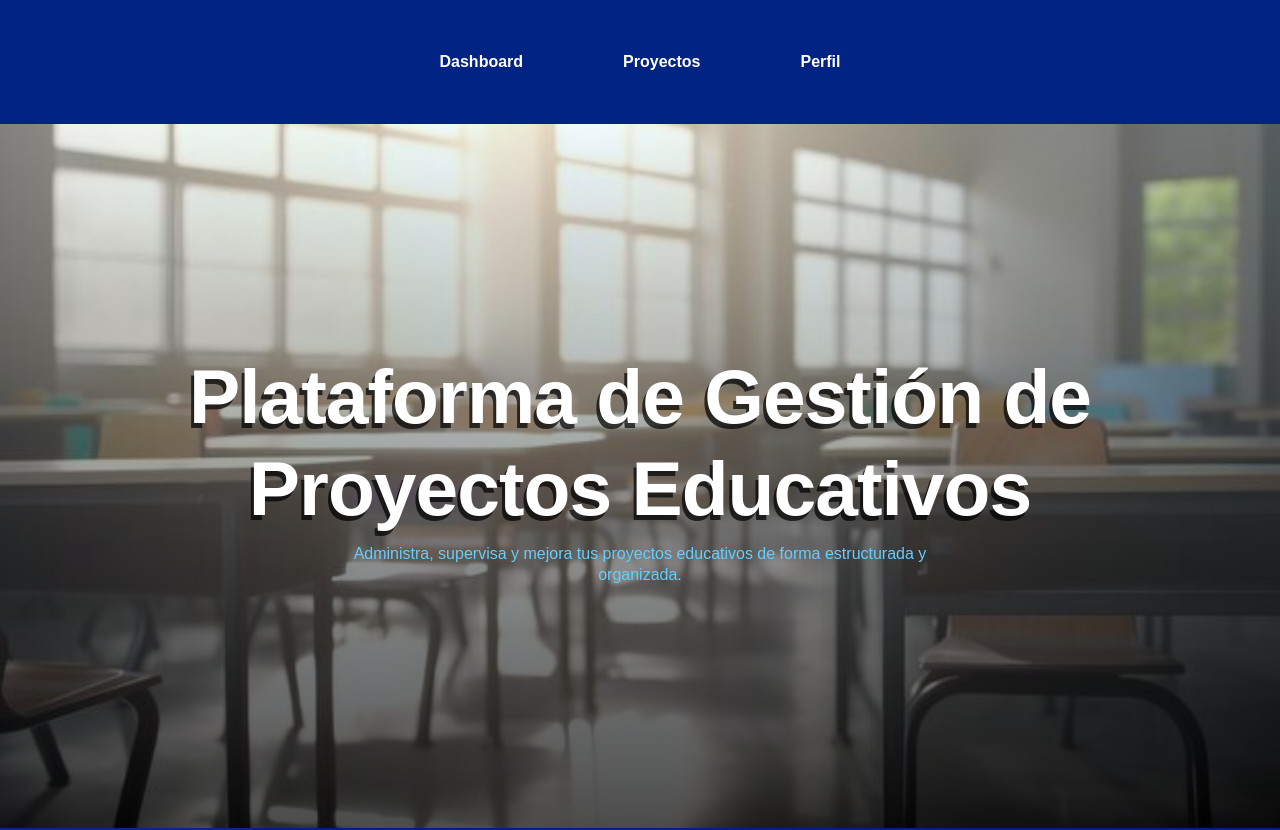
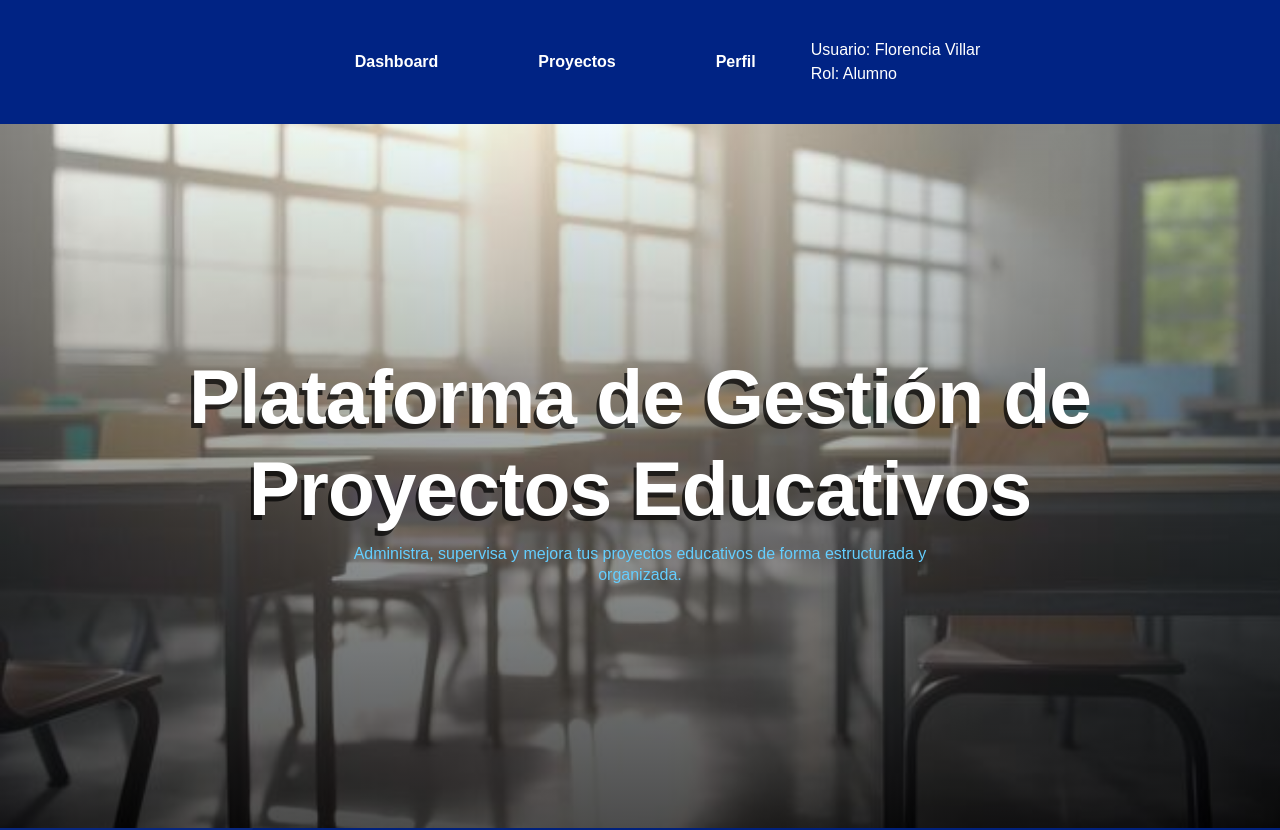
Before and after one commit to alexanderlobo20/pv_tp3_grupo9, a React (Vite) app: page / in a window 1280 px wide. Shown: the top 830 px of the page. Built offline with nearby package versions, Linux system fonts and the light colour scheme.

Commit message:
feat: conectar header al estado global

```diff
--- a/src/components/Header.jsx
+++ b/src/components/Header.jsx
@@ -1,11 +1,21 @@
+import { useContext } from 'react';
 import Nav from './Nav';
+import { UsuarioContext } from '../context/UsuarioContext';
 
 function Header() {
+  const { usuario } = useContext(UsuarioContext);
+
   return (
     <>
       <header>
         <Nav />
+        <div>
+          Usuario: {usuario.nombre}
+          <br />
+          Rol: {usuario.rol}
+        </div>
       </header>
+      {
         <div className='welcome'>
           <h1>Plataforma de Gestión de Proyectos Educativos</h1>
           <p>
@@ -13,6 +23,7 @@ function Header() {
             estructurada y organizada.
           </p>
         </div>
+      }
     </>
   );
 }
```
Lines whose indentation alone changed are shown as unchanged.
